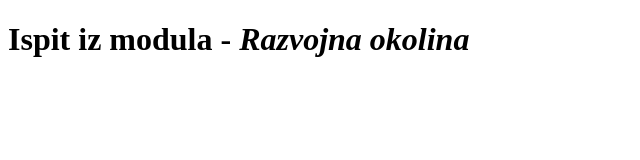
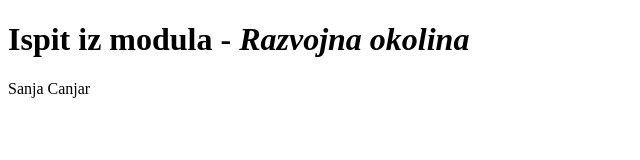
Before and after one commit to mpavic-algebra/razvojna-okolina-parcijalni, a website: page dist/index.html in a window 1280 px wide. Shown: the whole page, without its empty margins (0-640 px from the left). Drawn offline with Linux system fonts and the light colour scheme.

Commit message:
Sanja Canjar: Parcijalni ispit

```diff
--- a/dist/index.html
+++ b/dist/index.html
@@ -1,11 +1,15 @@
 <!DOCTYPE html>
 <html lang="en">
+
 <head>
     <meta charset="UTF-8">
     <meta name="viewport" content="width=device-width, initial-scale=1.0">
     <title>Razvojna okolina - ispit</title>
 </head>
+
 <body>
     <h1>Ispit iz modula - <i>Razvojna okolina </i></h1>
+    <p>Sanja Canjar</p>
 </body>
+
 </html>
```
Also changed, not shown: package.json (added, +24 -0 lines), 1 other file.
